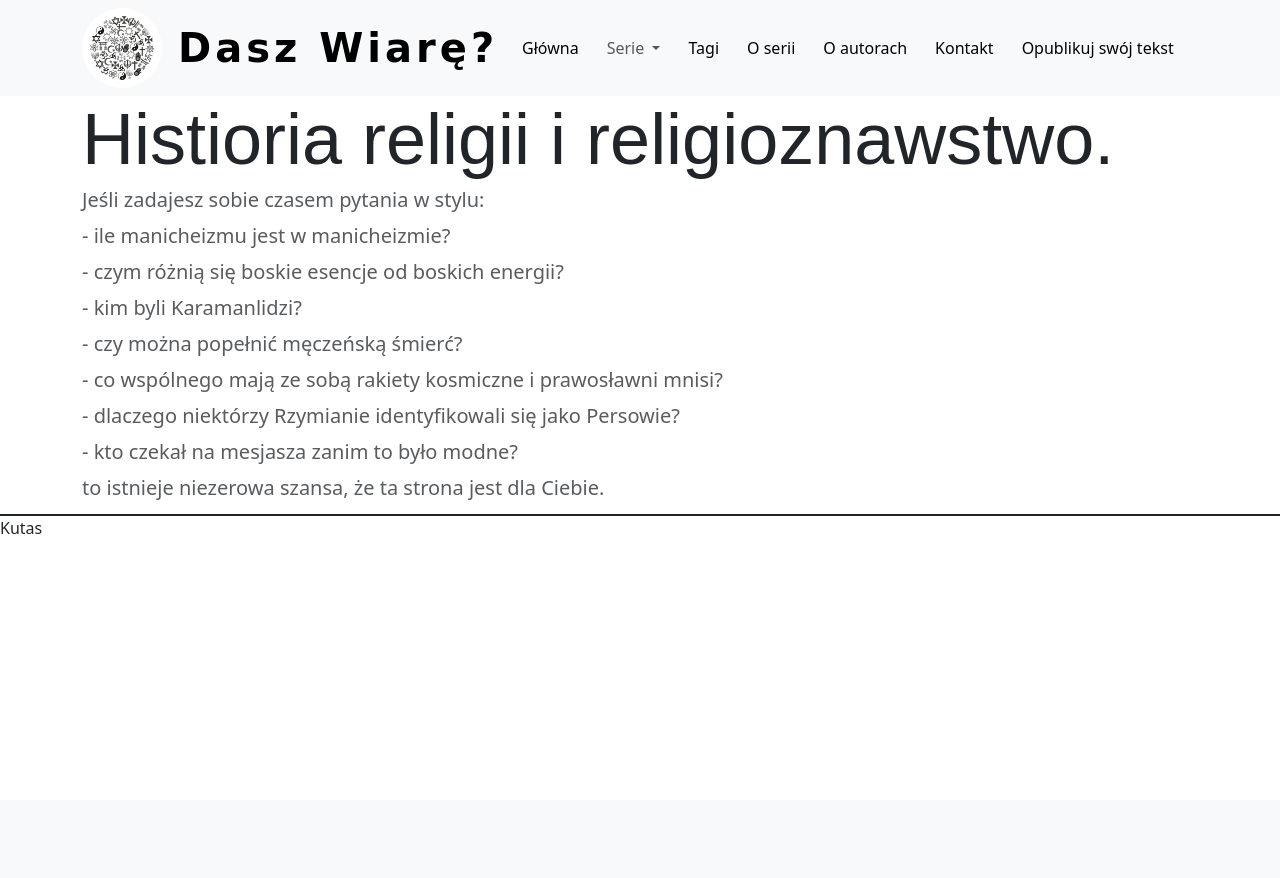
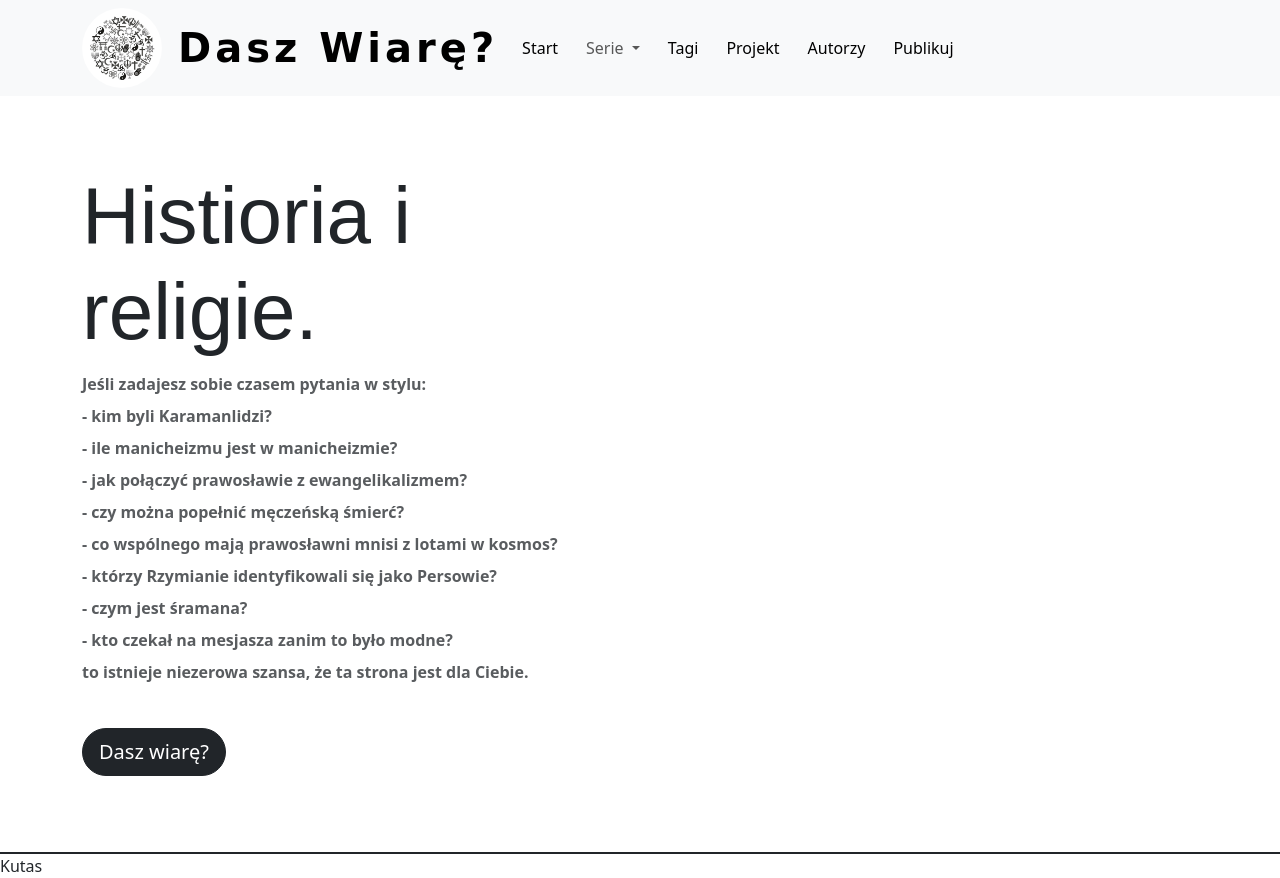
Before and after one commit to 90sidorta/dw_blog_django, a Django app: page / in a window 1280 px wide. Before the commit the page ends 534 px from the top, so only its background shows below. Run offline with Django 4.2, Linux system fonts and the light colour scheme; some web fonts are replaced.

Commit message:
components

```diff
--- a/dw_blog_django/templates/base/navbar.html
+++ b/dw_blog_django/templates/base/navbar.html
@@ -11,7 +11,7 @@
         <div class="collapse navbar-collapse" id="navbarSupportedContent">
             <ul class="navbar-nav me-auto mb-2 mb-lg-0">
                 <li class="nav-item">
-                    <a class="nav-link active" aria-current="page" href="#">Główna</a>
+                    <a class="nav-link active" aria-current="page" href="#">Start</a>
                 </li>
                 <li class="nav-item dropdown">
                     <a class="nav-link dropdown-toggle" href="#" role="button" data-bs-toggle="dropdown"
@@ -44,16 +44,13 @@
                     <a class="nav-link active" aria-current="page" href="#">Tagi</a>
                 </li>
                 <li class="nav-item">
-                    <a class="nav-link active" aria-current="page" href="#">O serii</a>
+                    <a class="nav-link active" aria-current="page" href="#">Projekt</a>
                 </li>
                 <li class="nav-item">
-                    <a class="nav-link active" aria-current="page" href="#">O autorach</a>
+                    <a class="nav-link active" aria-current="page" href="#">Autorzy</a>
                 </li>
                 <li class="nav-item">
-                    <a class="nav-link active" aria-current="page" href="#">Kontakt</a>
-                </li>
-                <li class="nav-item">
-                    <a class="nav-link active" aria-current="page" href="#">Opublikuj swój tekst</a>
+                    <a class="nav-link active" aria-current="page" href="#">Publikuj</a>
                 </li>
             </ul>
         </div>
--- a/dw_blog_django/templates/blog/components/splash.html
+++ b/dw_blog_django/templates/blog/components/splash.html
@@ -1,14 +1,26 @@
 <div class="border-bottom border-2 border-dark">
-    <div class="container">
-        <h2 class="main-header display-2">Histioria religii i religioznawstwo.</h2>
-        <p class="fs-5 lh-1 text-muted">Jeśli zadajesz sobie czasem pytania w stylu:</p>
-        <p class="fs-5 lh-1 text-muted">- ile manicheizmu jest w manicheizmie?</p>
-        <p class="fs-5 lh-1 text-muted">- czym różnią się boskie esencje od boskich energii?</p>
-        <p class="fs-5 lh-1 text-muted">- kim byli Karamanlidzi?</p>
-        <p class="fs-5 lh-1 text-muted">- czy można popełnić męczeńską śmierć?</p>
-        <p class="fs-5 lh-1 text-muted">- co wspólnego mają ze sobą rakiety kosmiczne i prawosławni mnisi?</p>
-        <p class="fs-5 lh-1 text-muted">- dlaczego niektórzy Rzymianie identyfikowali się jako Persowie?</p>
-        <p class="fs-5 lh-1 text-muted">- kto czekał na mesjasza zanim to było modne?</p>
-        <p class="fs-5 lh-1 text-muted">to istnieje niezerowa szansa, że ta strona jest dla Ciebie.</p>
+    <div class="container py-4">
+        <div class="row">
+            <div class="col-6 col-md-6 py-1 py-md-5 text-md-start">
+                <h2 class="main-header display-1 mb-3">Histioria i religie.</h2>
+                <p class="fs-6 lh-1 my-2 text-muted fw-bold mb-3">Jeśli zadajesz sobie czasem pytania w stylu:</p>
+                <p class="fs-6 lh-1 my-2 text-muted fw-bold mb-3">- kim byli Karamanlidzi?</p>
+                <p class="fs-6 lh-1 my-2 text-muted fw-bold mb-3">- ile manicheizmu jest w manicheizmie?</p>
+                <p class="fs-6 lh-1 my-2 text-muted fw-bold mb-3">- jak połączyć prawosławie z ewangelikalizmem?
+                </p>
+                <p class="fs-6 lh-1 my-2 text-muted fw-bold mb-3">- czy można popełnić męczeńską śmierć?</p>
+                <p class="fs-6 lh-1 my-2 text-muted fw-bold mb-3">- co wspólnego mają prawosławni mnisi z lotami w
+                    kosmos?</p>
+                <p class="fs-6 lh-1 my-2 text-muted fw-bold mb-3">- którzy Rzymianie identyfikowali się jako
+                    Persowie?
+                </p>
+                <p class="fs-6 lh-1 my-2 text-muted fw-bold mb-3">- czym jest śramana?</p>
+                <p class="fs-6 lh-1 my-2 text-muted fw-bold mb-3">- kto czekał na mesjasza zanim to było modne?</p>
+                <p class="fs-6 lh-1 my-2 text-muted fw-bold mb-4">to istnieje niezerowa szansa, że ta strona jest dla
+                    Ciebie.
+                </p>
+                <button type="button" class="btn btn-dark rounded-pill mb-1 mt-4 fs-5 px-3 py-2">Dasz wiarę?</button>
+            </div>
+        </div>
     </div>
 </div>
```
